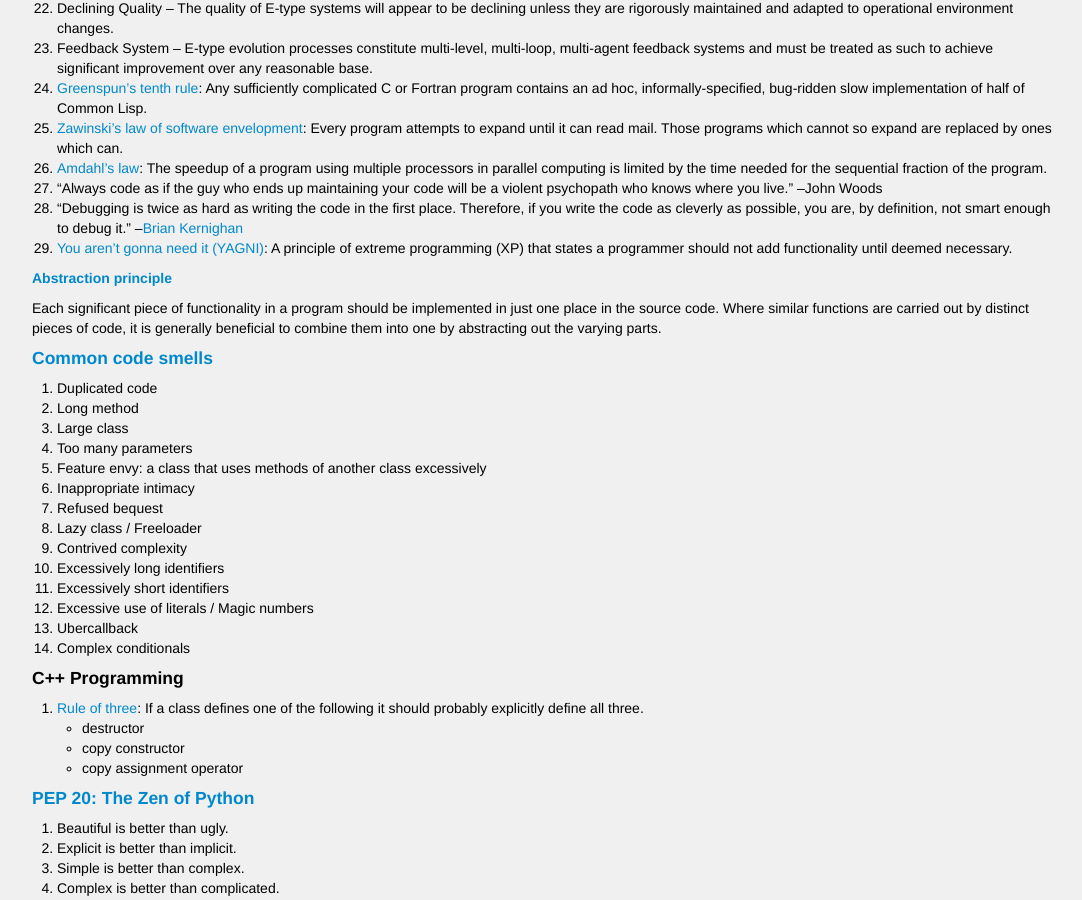
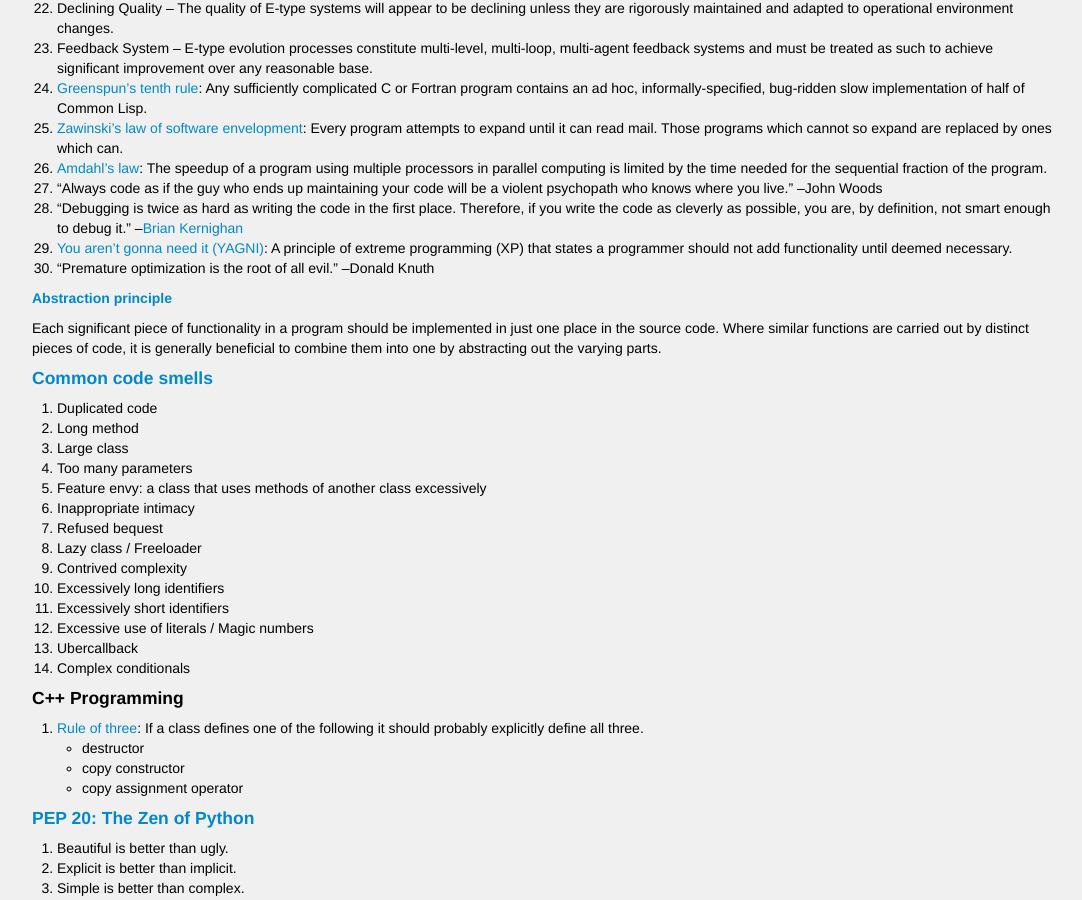
Before and after one commit to Sitwon/code-koans, a Jekyll site: the page built from index.html, in a window 1280 px wide and 900 px high, scrolled down 822 px. Shown: the whole window, without its empty margins (96-1178 px from the left). Built offline with Jekyll 4.4.1, drawn with Linux system fonts in a browser that asks for light colours.

Commit message:
Quote from Knuth

```diff
--- a/index.html
+++ b/index.html
@@ -38,6 +38,7 @@ title: Code Koans
 1. "Always code as if the guy who ends up maintaining your code will be a violent psychopath who knows where you live." --John Woods
 1. "Debugging is twice as hard as writing the code in the first place. Therefore, if you write the code as cleverly as possible, you are, by definition, not smart enough to debug it." --[Brian Kernighan](http://en.wikipedia.org/wiki/Brian_Kernighan)
 1. [You aren't gonna need it (YAGNI)](http://en.wikipedia.org/wiki/You_aren%27t_gonna_need_it): A principle of extreme programming (XP) that states a programmer should not add functionality until deemed necessary.
+1. "Premature optimization is the root of all evil." --Donald Knuth
 
 ##### [Abstraction principle](http://en.wikipedia.org/wiki/Abstraction_principle_%28computer_programming%29)
 Each significant piece of functionality in a program should be implemented in just one place in the source code. Where similar functions are carried out by distinct pieces of code, it is generally beneficial to combine them into one by abstracting out the varying parts.
```
